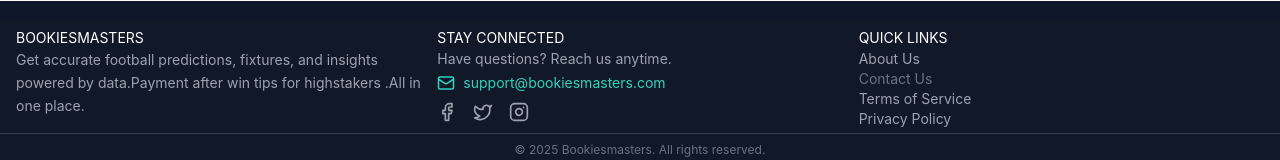
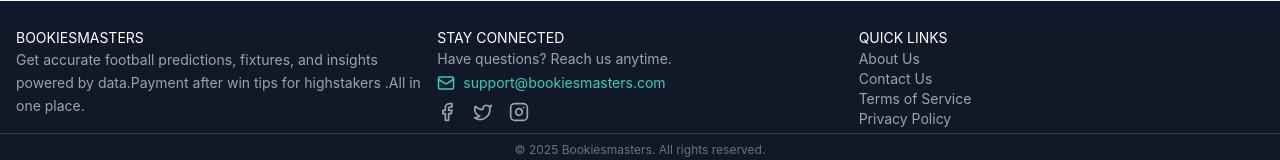
Before and after one commit to emoitakelo/react-bookiesmasters, a React (Vite) app in the folder frontend/: page / in a window 1280 px wide. Shown: the part 634-794 px from the top of the page. Built offline with nearby package versions, Linux system fonts and the light colour scheme; no server answers.

Commit message:
leadues added

```diff
--- a/frontend/src/components/Footer.jsx
+++ b/frontend/src/components/Footer.jsx
@@ -62,7 +62,7 @@
               </Link>
             </li>
             <li>
-              <Link to="/contact-us" className="text-gray-500 hover:text-teal-400 transition">
+              <Link to="/contact-us" className="text-gray-400 hover:text-teal-400 transition">
                 Contact Us
               </Link>
             </li>
```
